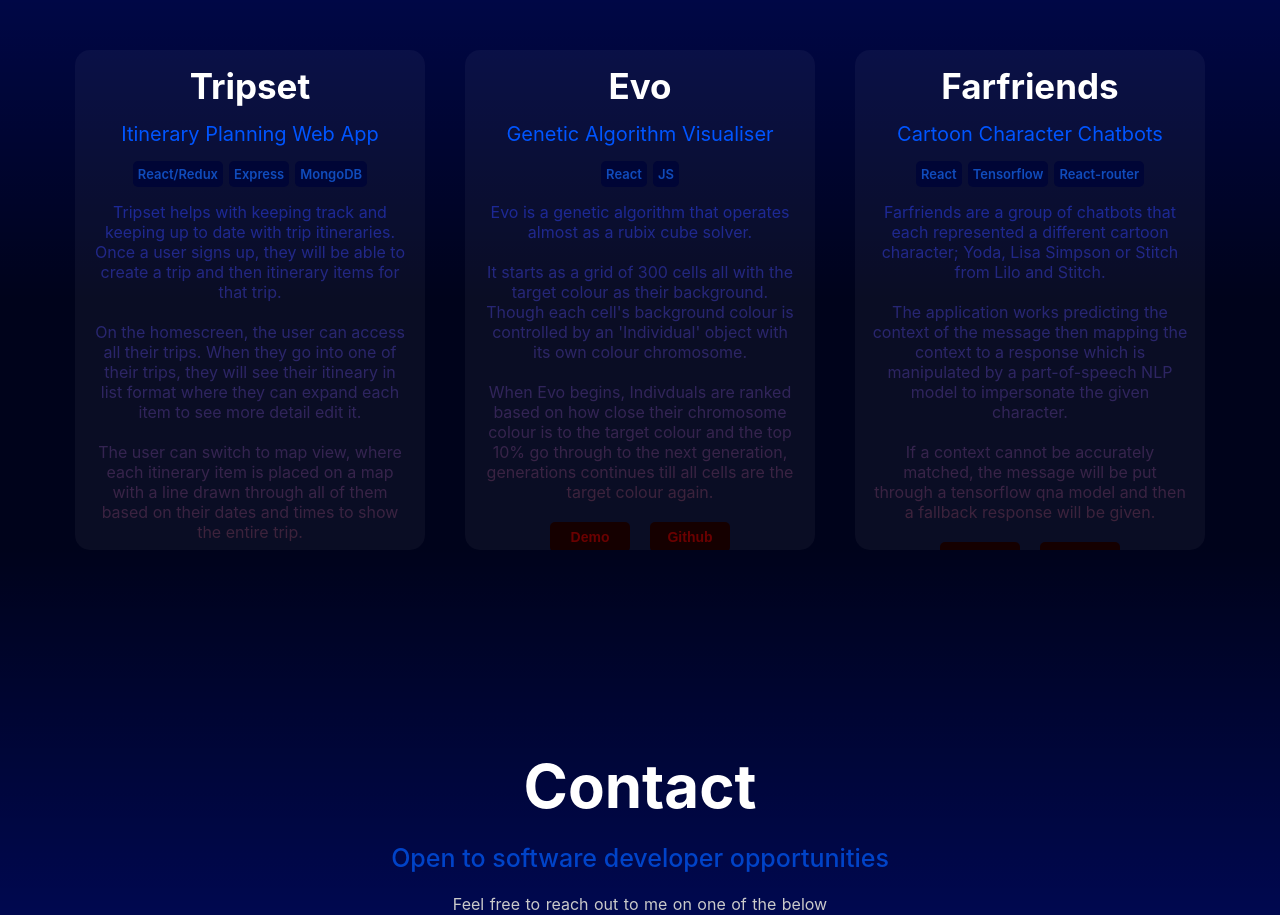
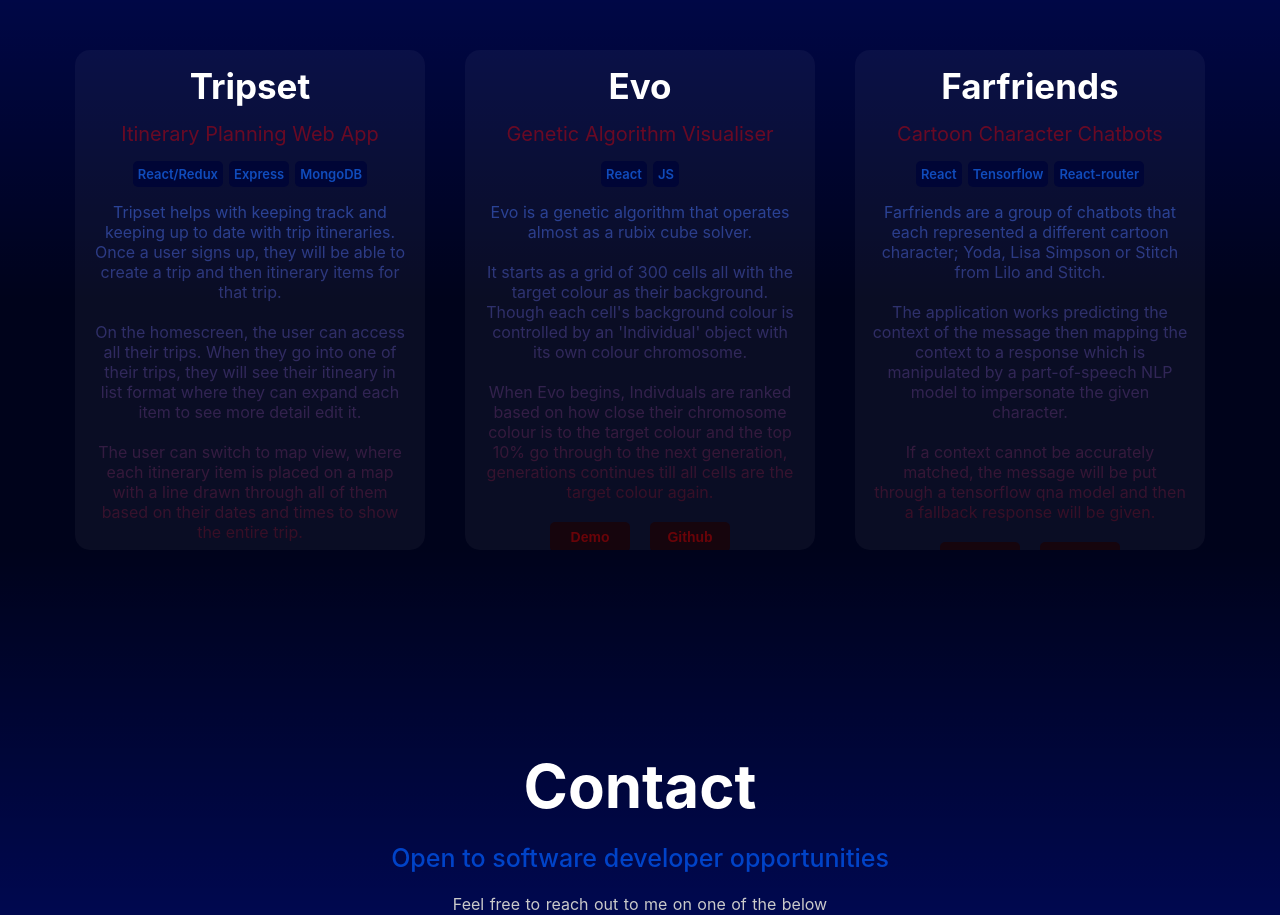
Before and after one commit to hao441/homepage, a React (Create React App) app: page / in a window 1280 px wide. Shown: the part 902-1817 px from the top of the page. Built offline with nearby package versions, Linux system fonts and the light colour scheme.

Commit message:
Design 2

```diff
--- a/src/App.css
+++ b/src/App.css
@@ -110,7 +110,7 @@
 }
 
 .paragraph-container {
-  background: linear-gradient(  #2e43ff, #ff6e6e6e);
+  background: linear-gradient(  #4a78ff, #ff000060);
   background-clip: text;
   -webkit-background-clip: text;
   color: transparent;
@@ -128,7 +128,7 @@
   padding: 0;
   margin: 0;
   font-size: 20px;
-  color:#0055ff ;
+  color:#ff000063 ;
 }
 
 .card-paragraph {
@@ -174,8 +174,8 @@
   margin-right: 10px;
   width: 80px;
   height: 30px;
-  color: #ff00005d;
-  background-color: rgb(21, 0, 0);
+  color: #ff00005b;
+  background-color: rgba(30, 0, 0, 0.628);
   font-size: 14px;
   font-weight: 600;
   border-style: none;
```
